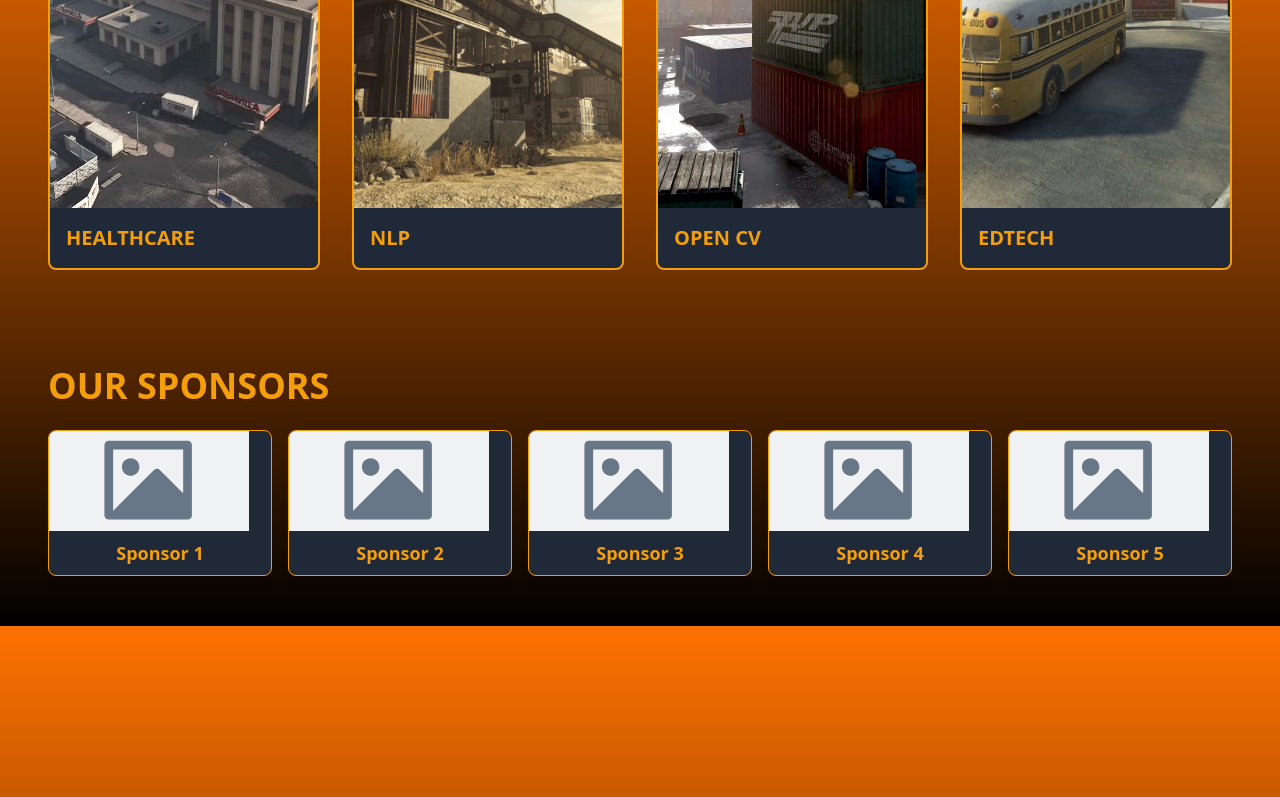
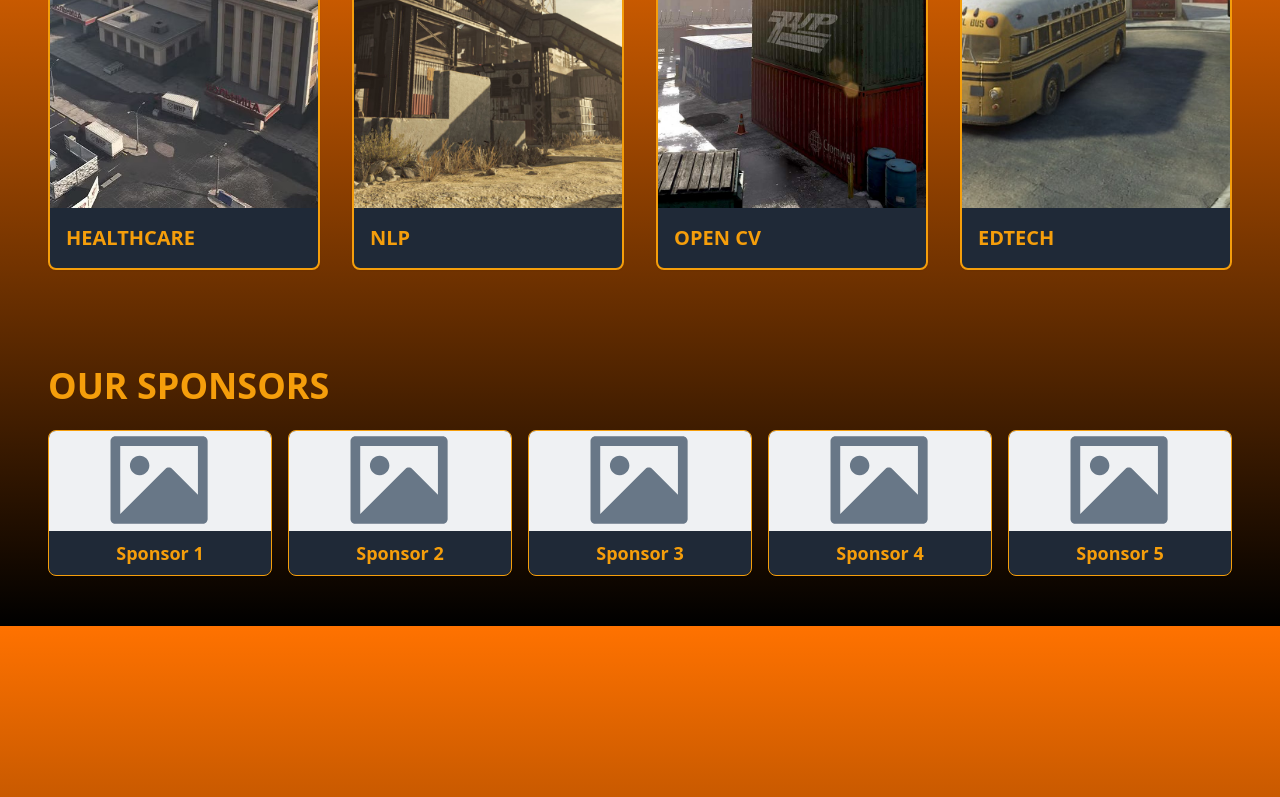
Before and after one commit to himuexe/Hack_Of_Duty, a React (Create React App) app: page / in a window 1280 px wide. Shown: the part 2574-3371 px from the top of the page. Built offline with nearby package versions, Linux system fonts and the light colour scheme.

Commit message:
Updated for larger screens

```diff
--- a/src/App.js
+++ b/src/App.js
@@ -7,12 +7,11 @@ import Timer from "./components/Timer/Timer.jsx";
 import Outro from "./components/Hero/Outro.jsx";
 import { Card, CardContent } from "../src/components/ui/card.jsx";
 
-// Import images
-import img1 from "./assets/img1.jpg"; // Adjust the path as necessary
+import img1 from "./assets/img1.jpg";
 import img2 from "./assets/img2.jpg";
 import img3 from "./assets/img3.jpg";
 import img4 from "./assets/img4.jpg";
-import placeholder from "./assets/placeholder.svg"; // Import your placeholder image
+import placeholder from "./assets/placeholder.svg";
 
 const App = () => {
   const missions = [
@@ -37,8 +36,7 @@ const App = () => {
       <Timer />
       <About />
 
-      {/* Mission Section with more padding */}
-      <div className="px-12 py-6"> {/* Added horizontal padding here */}
+      <div className="px-12 py-6">
         <div className="flex justify-between items-center mb-8">
           <h1 className="text-5xl font-bold tracking-wider">CHOOSE YOUR MISSION</h1>
         </div>
@@ -49,12 +47,14 @@ const App = () => {
               className="bg-gray-800 border-2 border-amber-500 text-white overflow-hidden transition-all duration-300 hover:shadow-lg hover:shadow-amber-500/50"
             >
               <CardContent className="p-0">
+                <div className="overflow-hidden">
                   <img
                     src={mission.image}
                     alt={mission.name}
-                  style={{ width: "300px", height: "420px" }} // Keep dimensions the same
+                    style={{ width: "100%", height: "420px" }}
                     className="object-cover"
                   />
+                </div>
                 <div className="p-4">
                   <h3 className="text-xl font-bold text-amber-500">{mission.name}</h3>
                 </div>
@@ -64,8 +64,7 @@ const App = () => {
         </div>
       </div>
 
-      {/* Sponsors Section with more padding */}
-      <div className="px-12 py-6 mb-8"> {/* Added horizontal padding here */}
+      <div className="px-12 py-6 mb-8">
         <h2 className="text-4xl font-bold mb-6 text-amber-500">OUR SPONSORS</h2>
         <div className="grid grid-cols-2 md:grid-cols-3 lg:grid-cols-5 gap-4">
           {sponsors.map((sponsor, index) => (
@@ -74,12 +73,14 @@ const App = () => {
               className="bg-gray-800 border border-amber-500 text-white overflow-hidden transition-all duration-300 hover:shadow-md hover:shadow-amber-500/50"
             >
               <CardContent className="p-0">
+                <div className="overflow-hidden">
                   <img
                     src={sponsor.image}
                     alt={sponsor.name}
-                  style={{ width: "200px", height: "100px" }} // Keep dimensions the same
+                    style={{ width: "100%", height: "100px" }}
                     className="object-cover"
                   />
+                </div>
                 <div className="p-2">
                   <h3 className="text-lg font-bold text-center text-amber-500">{sponsor.name}</h3>
                 </div>
@@ -89,12 +90,9 @@ const App = () => {
         </div>
       </div>
 
-      {/* Outro Section */}
       <Outro />
     </div>
   );
 };
 
-
-
 export default App;
```
Lines whose indentation alone changed are shown as unchanged.
